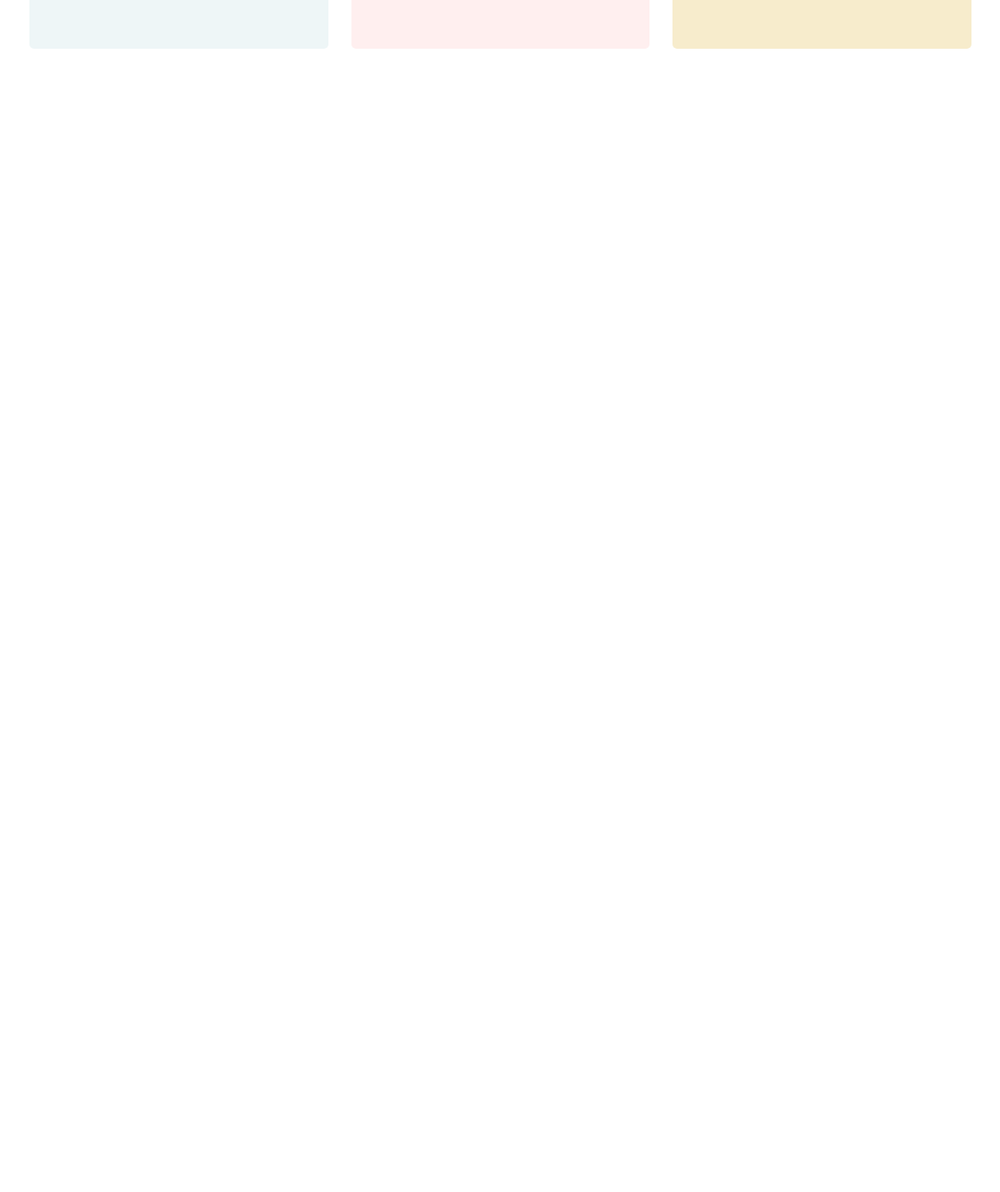
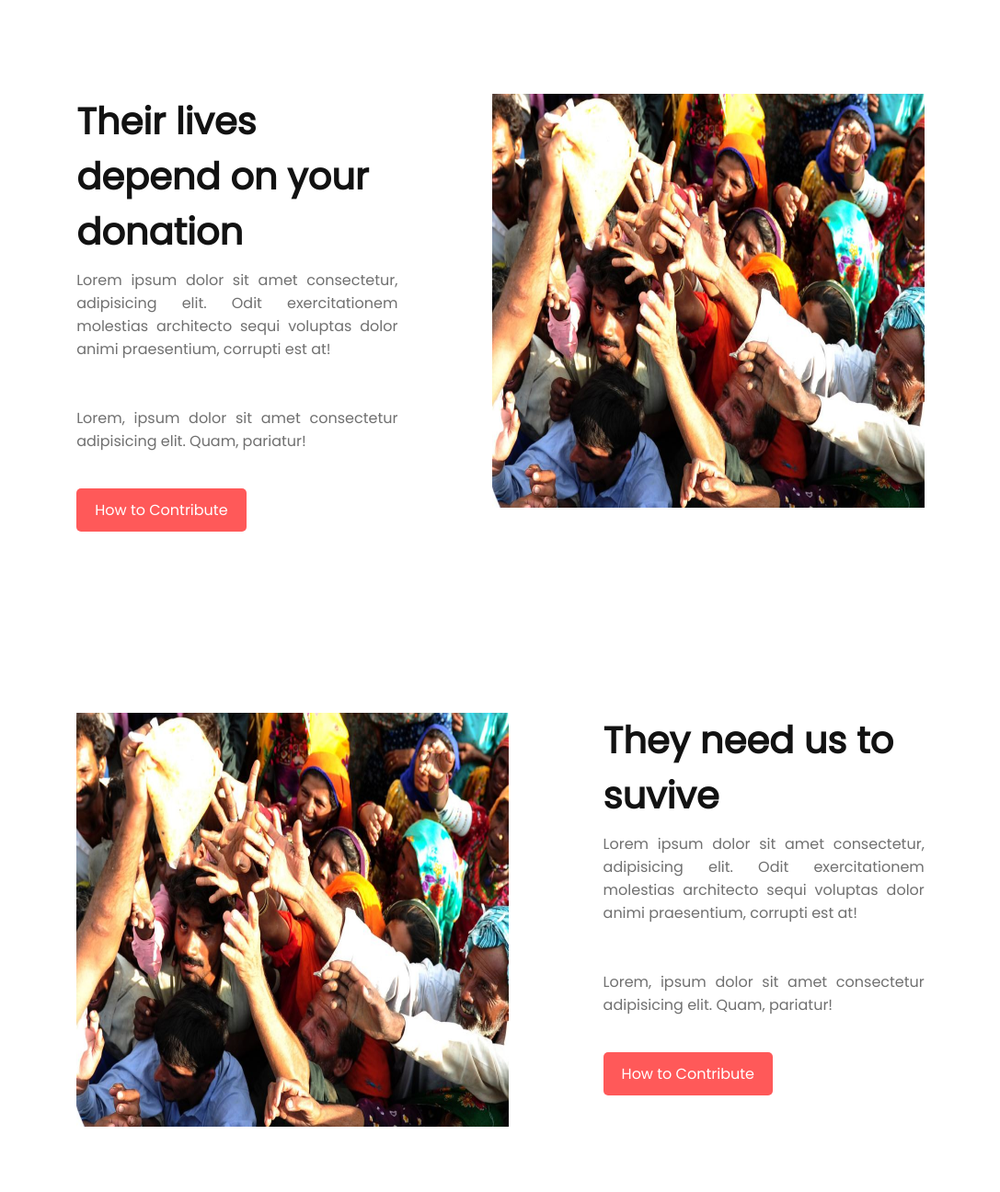
Before and after one commit to rawfoon/donate-today, a plain HTML site: page index.html in a window 1280 px wide. Shown: the part 1989-3285 px from the top of the page at 92% size, without its empty margins (96-1183 px from the left). Before the commit the page ends 2062 px from the top, so only its background shows below. Drawn offline with Linux system fonts and the light colour scheme.

Commit message:
contribution section updated

```diff
--- a/index.html
+++ b/index.html
@@ -62,7 +62,7 @@
     <section class="donation-plan">
         <div class="plan-contaier">
             <h1>Our Donation Plan</h1>
-            <p>Lorem ipsum dolor sit amet consectetur adipisicing elit. Ratione aperiam sit vitae? Ab neque porro nihil quidem possimus sit veritatis voluptatem reiciendis quos suscipit.</p>
+            <p></p>
 
             <div class="plan-card-container">
                 <div id="card-1" class="plan-card">
@@ -91,6 +91,54 @@
 
     <!-- donation plan section end -->
 
+    <!-- top contribute section start -->
+    <section class="contribute">
+        <div class="contribute-container">
+            <div class="contribution-card half-width">
+
+                <h1>Their lives depend on your donation</h1>
+                <p>Lorem ipsum dolor sit amet consectetur, adipisicing elit. Odit exercitationem molestias architecto sequi voluptas dolor animi praesentium, corrupti est at!</p>
+
+                <p>Lorem, ipsum dolor sit amet consectetur adipisicing elit. Quam, pariatur!
+                </p>
+
+                <a class="btn" href="#">How to Contribute</a>
+            </div>
+            <div class="contribution-card half-width">
+                <img src="images/donation0.jpg" alt="">
+            </div>
+        </div>
+    </section>
+
+    <!-- top contribute section end -->
+
+
+    <!-- bottom contribute section start -->
+
+    <section class="contribute">
+        <div class="contribute-container">
+            <div class="contribution-card half-width">
+                <img src="images/donation0.jpg" alt="">
+            </div>
+
+            <div class="contribution-card half-width">
+
+                <h1>They need us to suvive</h1>
+                <p>Lorem ipsum dolor sit amet consectetur, adipisicing elit. Odit exercitationem molestias architecto sequi voluptas dolor animi praesentium, corrupti est at!</p>
+
+                <p>Lorem, ipsum dolor sit amet consectetur adipisicing elit. Quam, pariatur!
+                </p>
+
+                <a class="btn" href="#">How to Contribute</a>
+            </div>
+
+        </div>
+    </section>
+    <!-- bottom contribute section end -->
+
+
+
 </body>
 
+
 </html>
--- a/style.css
+++ b/style.css
@@ -24,7 +24,9 @@ p {
         margin: 15px auto;
     }
 
-
+    .half-width {
+        width: 50%;
+    }
     /* top section start */
 
     .top-section {
@@ -56,11 +58,7 @@ p {
         margin: 20px auto 40px;
         color: white;
     }
-
-
     /* top section end */
-
-
     /* donate today section start */
 
     .donate-today {
@@ -109,11 +107,7 @@ p {
         text-align: center;
         padding: 10px;
     }
-
-
     /* donate today section end */
-
-
     /* donation plan start */
 
     .plan-contaier {
@@ -160,3 +154,35 @@ p {
     #card-3 img {
         width: 20px;
     }
+    /* donation plan end */
+    /*contribution section start */
+
+    .contribute {
+        width: 80%;
+        margin: 0 auto;
+        margin-top: 100px;
+    }
+
+    .contribute-container {
+        display: flex;
+    }
+
+    .contribution-card {
+        margin: 5%;
+        width: 470px;
+        height: 470px;
+    }
+
+    .contribution-card p {
+        font-size: 1rem;
+        width: 100%;
+        text-align: justify;
+        margin: 10px 0;
+        margin-bottom: 50px;
+    }
+
+    .contribution-card img {
+        width: 470px;
+        height: 450px
+    }
+    /*contribution section end */
```
Lines whose indentation alone changed are shown as unchanged.
